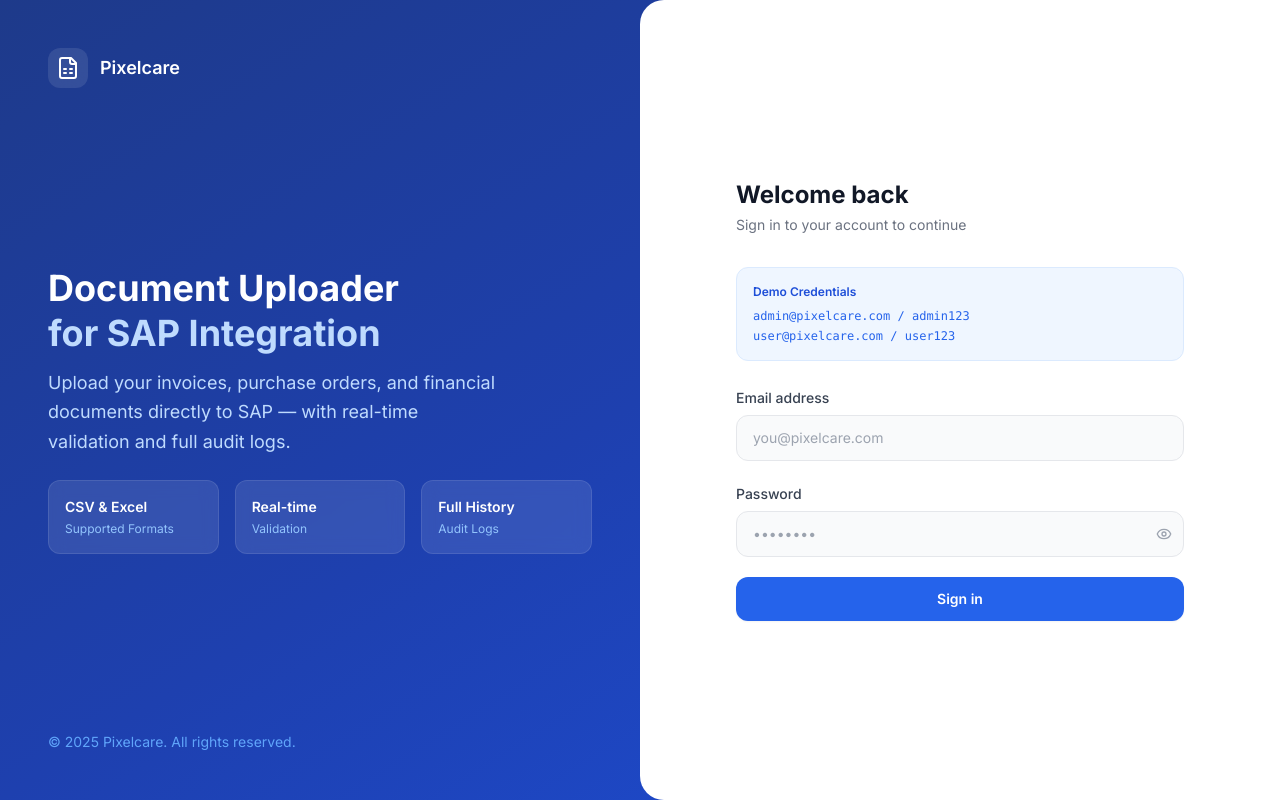
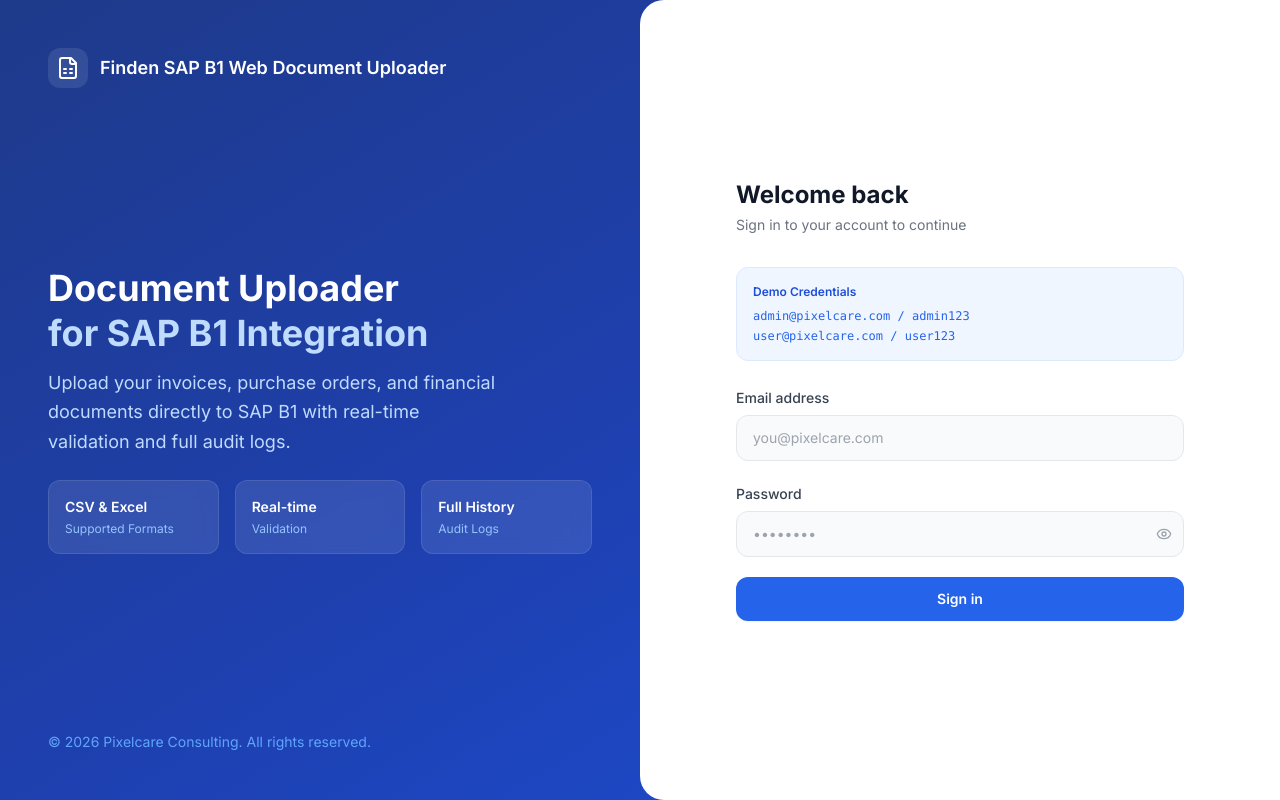
Before and after one commit to justineMD2002/Finden_Doc_Uploader, a React (Vite) app: page /login in a window 1280 px wide. Built offline with nearby package versions, Linux system fonts and the light colour scheme.

Commit message:
feat: did some ui updates

```diff
--- a/index.html
+++ b/index.html
@@ -4,7 +4,7 @@
     <meta charset="UTF-8" />
     <link rel="icon" type="image/svg+xml" href="/vite.svg" />
     <meta name="viewport" content="width=device-width, initial-scale=1.0" />
-    <title>Pixelcare Doc Uploader</title>
+    <title>Finden SAP B1 Doc Uploader</title>
   </head>
   <body>
     <div id="root"></div>
--- a/src/components/Layout.tsx
+++ b/src/components/Layout.tsx
@@ -30,7 +30,7 @@ export default function Layout({ children }: { children: React.ReactNode }) {
               <FileSpreadsheet className="w-5 h-5 text-white" />
             </div>
             <div>
-              <p className="text-sm font-700 text-gray-900 font-semibold leading-tight">Pixelcare</p>
+              <p className="text-sm font-700 text-gray-900 font-semibold leading-tight">Finden</p>
               <p className="text-xs text-gray-400">Doc Uploader</p>
             </div>
           </div>
--- a/src/pages/Login.tsx
+++ b/src/pages/Login.tsx
@@ -42,17 +42,17 @@ export default function Login() {
           <div className="w-10 h-10 rounded-xl bg-white/10 flex items-center justify-center backdrop-blur">
             <FileSpreadsheet className="w-6 h-6 text-white" />
           </div>
-          <span className="text-white font-semibold text-lg">Pixelcare</span>
+          <span className="text-white font-semibold text-lg">Finden SAP B1 Web Document Uploader</span>
         </div>
 
         <div className="space-y-6">
           <div className="space-y-3">
             <h1 className="text-4xl font-bold text-white leading-tight">
               Document Uploader<br />
-              <span className="text-brand-200">for SAP Integration</span>
+              <span className="text-brand-200">for SAP B1 Integration</span>
             </h1>
             <p className="text-brand-200 text-lg leading-relaxed max-w-md">
-              Upload your invoices, purchase orders, and financial documents directly to SAP — with real-time validation and full audit logs.
+              Upload your invoices, purchase orders, and financial documents directly to SAP B1 with real-time validation and full audit logs.
             </p>
           </div>
 
@@ -70,7 +70,7 @@ export default function Login() {
           </div>
         </div>
 
-        <p className="text-brand-400 text-sm">© 2025 Pixelcare. All rights reserved.</p>
+        <p className="text-brand-400 text-sm">© 2026 Pixelcare Consulting. All rights reserved.</p>
       </div>
 
       {/* Right panel - login form */}
```
